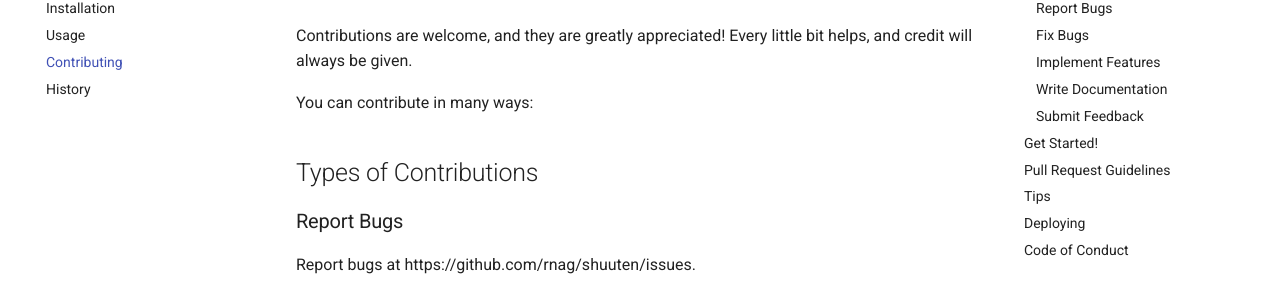
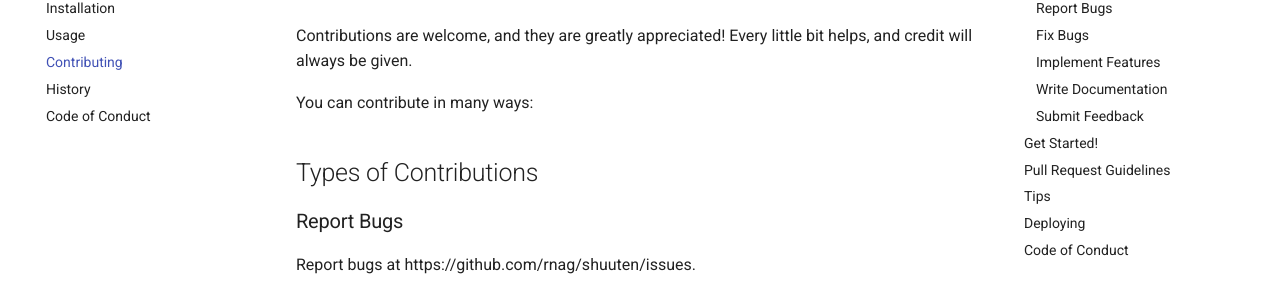
Before and after one commit to rnag/shuuten, an MkDocs documentation site: the page built from docs/contributing.md, in a window 1280 px wide. Shown: the part 157-455 px from the top of the page. Built offline with MkDocs 1.6.1 and Material for MkDocs 9.7.7, drawn with Linux system fonts in a browser that asks for light colours; comment, search, counter and statistics services are not loaded.

Commit message:
fix docs

```diff
--- a/docs/contributing.md
+++ b/docs/contributing.md
@@ -1 +1 @@
-{% include-markdown "../CONTRIBUTING.md" %}
+{% include-markdown "../CONTRIBUTING.md" rewrite-relative-urls=false %}
--- a/mkdocs.yml
+++ b/mkdocs.yml
@@ -46,6 +46,7 @@ nav:
   - Usage: usage.md
   - Contributing: contributing.md
   - History: history.md
+  - Code of Conduct: CODE_OF_CONDUCT.md
   # - Lambda Example: lambda_example.md
   # - Features: features.md
   # - Credits: credits.md
```
Also changed, not shown: docs/CODE_OF_CONDUCT.md (added, +1 -0 lines).
